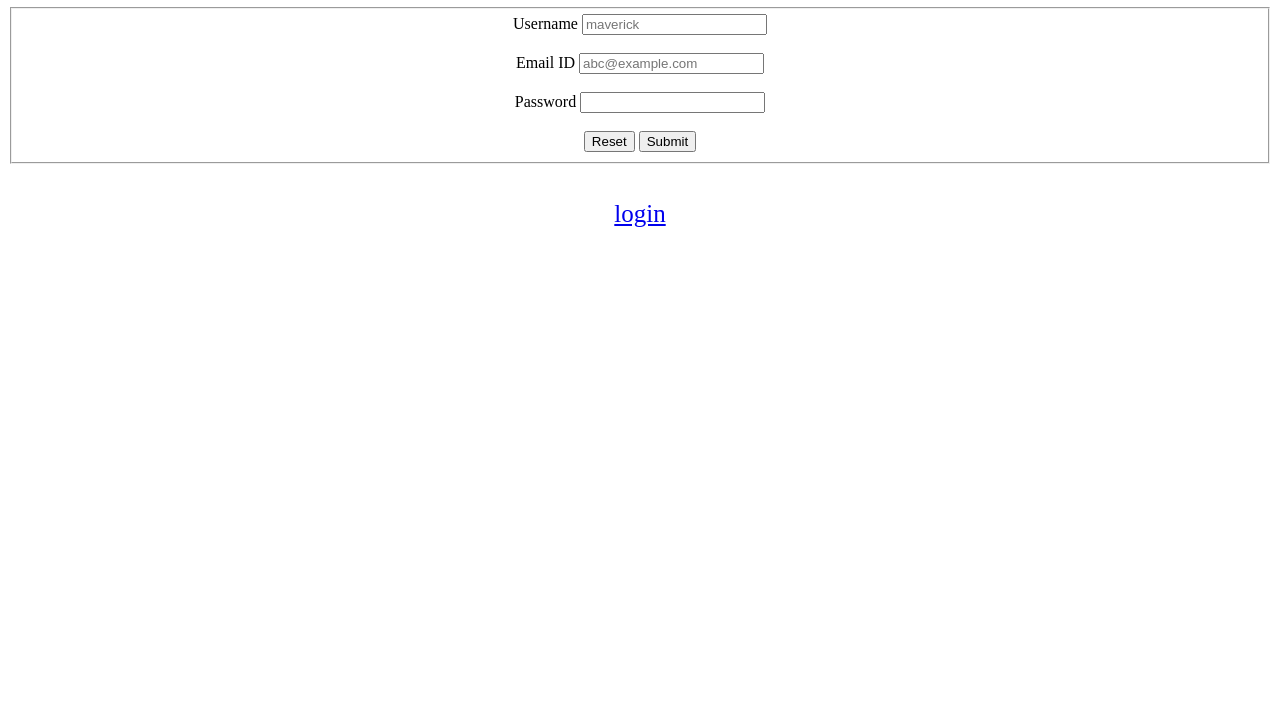
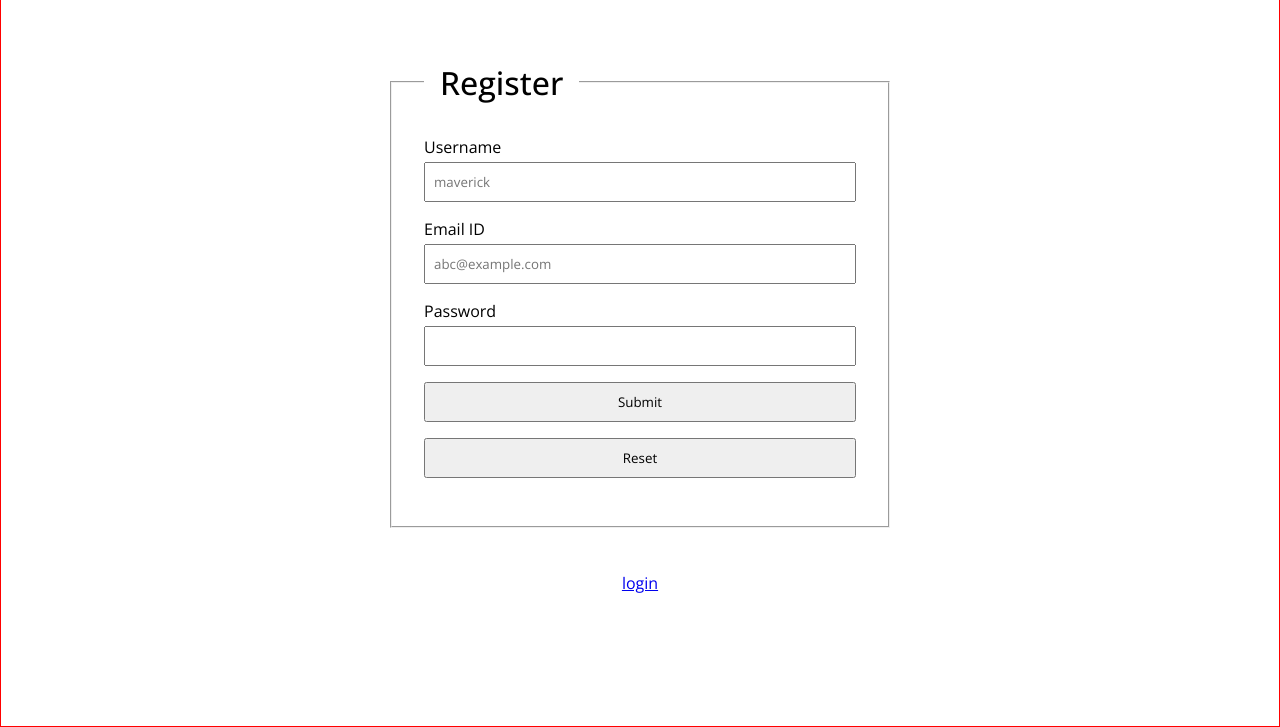
Before and after one commit to ankit0547/CC-assignment, a website: page public/registration.html in a window 1280 px wide. Shown: the part 73-800 px from the top of the page. Drawn offline with nearby package versions, Linux system fonts and the light colour scheme.

Commit message:
design fix

```diff
--- /dev/null
+++ b/public/css/index.css
@@ -0,0 +1,43 @@
+* {
+    margin: 0;
+    padding: 0;
+    box-sizing: border-box;
+    font-family: "Open Sans", sans-serif;
+  }
+  body {
+    border: 1px solid red;
+    height: 100vh;
+    display: flex;
+    justify-content: center;
+    align-items: center;
+    flex-direction: column;
+  }
+  input{
+      display: block;
+      width: 100%;
+      height: 2.5rem;
+      padding: 0rem 0.5rem ;
+  }
+  button{
+      width: 100%;
+      height: 2.5rem;
+      cursor: pointer;
+  }
+  form {
+    width: 500px;
+  }
+  form fieldset {
+    padding: 2rem;
+  }
+  form fieldset legend {
+    padding: 0px 1rem;
+    font-size: 2rem;
+    font-weight: 500;
+  }
+  .form-control {
+    margin-bottom: 16px;
+  }
+  .form-control label {
+    display: block;
+    margin-bottom: 4px;
+  }
--- a/public/registration.html
+++ b/public/registration.html
@@ -1,40 +1,52 @@
-
 <!DOCTYPE html>
-<html lang = "en">
+<html lang="en">
   <head>
-	<meta charset = "UTF-8">
-	<title> My Form </title>
-	<style>
-		#mylink{
-			font-size: 25px;
-		}
-	</style>
+    <meta charset="UTF-8" />
+    <title>Register User</title>
+    <link
+      href="https://fonts.googleapis.com/css2?family=Open+Sans:wght@300;400;500;600;700;800&display=swap"
+      rel="stylesheet"
+    />
+    <link rel="stylesheet" href="./css/index.css" />
   </head>
-<body align='center'>
-        <header>
-		<h1>Register</h1>
-	</header>
-
+  <body>
     <form action="/register" method="POST">
       <fieldset>
+        <legend>Register</legend>
+
+        <div class="form-control">
           <label>Username</label>
-			<input type ="text" id = 'username' name="username" placeholder="maverick" required>
-			<br><br>
-
+          <input
+            type="text"
+            id="username"
+            name="username"
+            placeholder="maverick"
+            required
+          />
+        </div>
+        <div class="form-control">
           <label>Email ID</label>
-			<input type ="email" id = 'email' name="email" placeholder="abc@example.com" required>
-			<br><br>
-
+          <input
+            type="email"
+            id="email"
+            name="email"
+            placeholder="abc@example.com"
+            required
+          />
+        </div>
+        <div class="form-control">
           <label>Password</label>
-			<input type="password" id = "password" name="password" required>
-			<br><br>
-
-			<button type ="reset">Reset</button>
-			<button type ="submit">Submit</button>
+          <input type="password" id="password" name="password" required />
+        </div>
+        <div class="form-control">
+          <button type="submit">Submit</button>
+        </div>
+        <div class="form-control">
+          <button type="reset">Reset</button>
+        </div>
       </fieldset>
     </form>
-	<br><br>
+    <br /><br />
     <a id="mylink" href="./login.html">login</a>
-
   </body>
 </html>
```
Also changed, not shown: public/index.html (+9 -0 lines), public/login.html (+33 -25 lines). Lines whose indentation alone changed are shown as unchanged.
